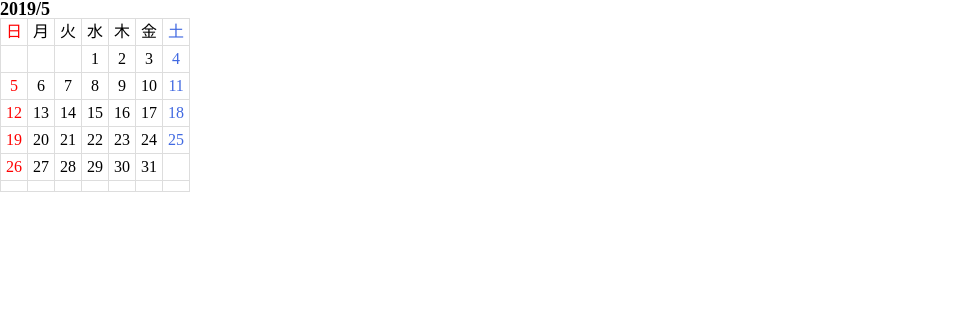
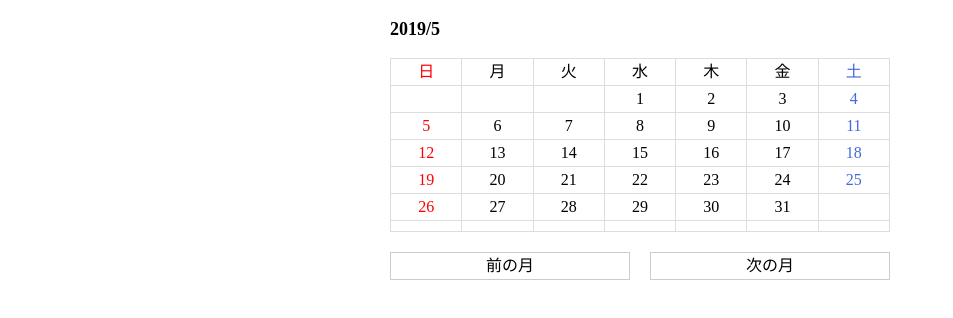
Before and after one commit to tanimotohikari/calendar, a plain HTML site: page index.html in a window 1280 px wide. Shown: the whole page, without its empty margins (0-953 px from the left). Drawn offline with Linux system fonts and the light colour scheme.

Commit message:
ボタンの追加とスタイルの調整 JavaScriptの追記と修理

```diff
--- /dev/null
+++ b/css/layout.css
@@ -0,0 +1,67 @@
+.clearfix::after {
+	content: '';
+	display: block;
+	clear: both;
+}
+
+/*----------
+  width
+----------*/
+.l-full {
+	width: 100% !important;
+}
+
+.l-half {
+	width: 50% !important;
+}
+
+/*----------
+  column
+----------*/
+
+.l-half-column > * {
+	width: 48%;
+	float: left;
+	box-sizing: border-box;
+}
+
+.l-half-column > *:last-child {
+	margin-left: 4%;
+}
+
+/*----------
+  margin bottom
+----------*/
+
+.l-bottom-small {
+	margin-bottom: 15px !important;
+}
+
+.l-bottom {
+	margin-bottom: 20px !important;
+}
+
+.l-bottom-large {
+	margin-bottom: 25px !important;
+}
+
+/*----------
+  text
+----------*/
+.l-align-center {
+	text-align: center;
+}
+
+/*----------
+  contents
+----------*/
+
+.l-contents {
+	width: 500px;
+	margin: 0 auto;
+	padding: 20px;
+}
+
+/*----------
+	calendar
+----------*/
--- /dev/null
+++ b/css/module.css
@@ -0,0 +1,13 @@
+
+
+
+
+/*----------
+  btn
+----------*/
+
+.btn {
+	cursor: pointer;
+	padding: 5px 10px;
+	border: 1px solid #ccc;
+}
--- a/index.html
+++ b/index.html
@@ -7,11 +7,18 @@
 		<title>calendar</title>
 		<link rel='stylesheet' href='css/reset.css'>
 		<link rel='stylesheet' href='css/base.css'>
+		<link rel='stylesheet' href='css/layout.css'>
+		<link rel='stylesheet' href='css/module.css'>
 		<script src='script/jquery-3.4.0.min.js'></script>
 		<script src='script/calendar.js'></script>
 </head>
 <body>
-	<div id='calendar'></div>
+	<div class='l-contents'>
+		<div id='calendar' class='l-bottom'></div>
+		<div class='l-half-column clearfix'>
+			<p id='prev' class='btn l-align-center'>前の月</p>
+			<p id='next' class='btn l-align-center'>次の月</p>
+		</div>
+	</div>
 </body>
-
 </html>
--- a/script/calendar.js
+++ b/script/calendar.js
@@ -2,7 +2,10 @@ $(function() {
   const weeks = ['日', '月', '火', '水', '木', '金', '土'];
 	const date = new Date();
   const year = date.getFullYear();  // 年の取得
-	const month = date.getMonth() + 1; // 返される値は 0～11なので+1する
+  const month = date.getMonth() + 1; // 返される値は 0～11なので+1する
+  const $prev = $('#prev');
+  const $next = $('#next');
+  const $calendar = $('#calendar');
 
 	// ▼new Date()で第一引数に年、第二引数に月、第三引数に-1で月の最初,0で月の最後を取得できる
 	// うるう年も簡単に判定できる
@@ -25,12 +28,13 @@ $(function() {
 	console.log(endDayCount);
 	console.log(startDay);
 
-  calendarHtml += '<h1>' + year + '/' + month + '</h1>';
-  calendarHtml += '<table>';
+  // TODO テンプレートリテラルで書き直す
+  calendarHtml += '<h1 class="l-bottom">' + year + '/' + month + '</h1>';
+  calendarHtml += '<table class="l-full">';
 
   // 曜日の行を作成
   for (let i = 0; i < weeks.length; i++) {
-    calendarHtml += '<td>' + weeks[i] + '</td>';
+    calendarHtml += `<td>${ weeks[i] }</td>`;
   }
 
   for (let w = 0; w < 6; w++) {
@@ -52,5 +56,16 @@ $(function() {
   }
   calendarHtml += '</table>';
 
-  document.querySelector('#calendar').innerHTML = calendarHtml;
+  $calendar.html(calendarHtml);
+
+  $next.on('click', nextMonth);
+  $prev.on('click', prevMonth);
+
+  function nextMonth() {
+    console.log('next!');
+  }
+
+  function prevMonth() {
+    console.log('prev!');
+  }
 });
```
